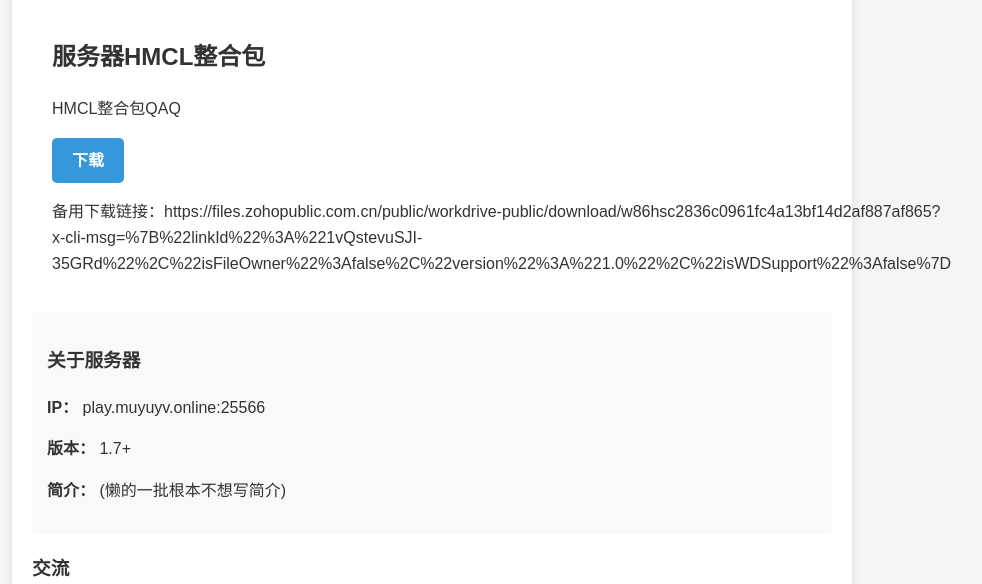
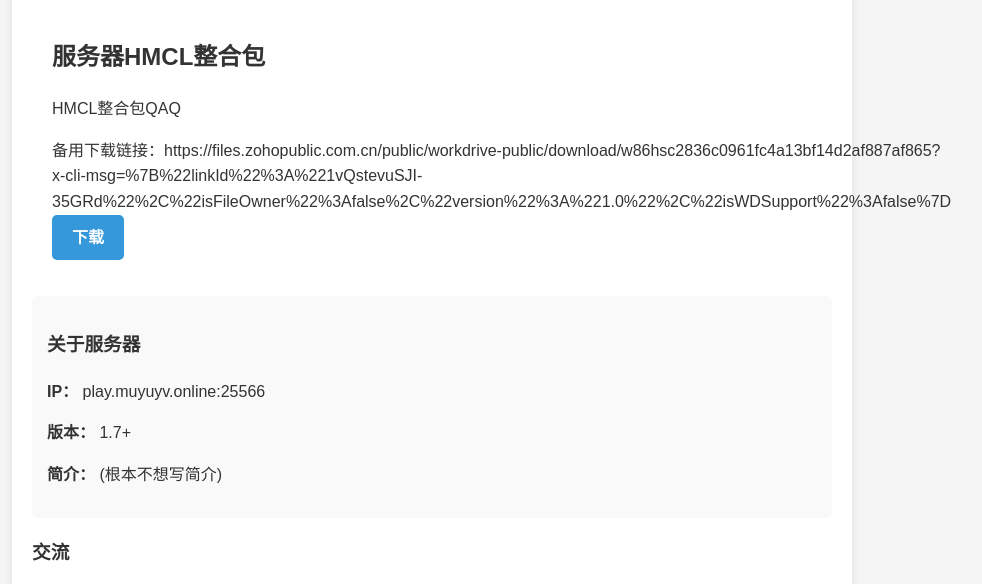
Before and after one commit to muyuyv233/muyuyvserverweb, a plain HTML site: page index.html in a window 1280 px wide. Shown: the part 138-722 px from the top of the page, without its empty margins (208-1190 px from the left). Drawn offline with Linux system fonts and the light colour scheme.

Commit message:
Update index.html

```diff
--- a/index.html
+++ b/index.html
@@ -98,8 +98,8 @@
             <div class="software-details">
                 <h2>服务器HMCL整合包</h2>
                 <p>HMCL整合包QAQ</p>
+                <p>备用下载链接：https://files.zohopublic.com.cn/public/workdrive-public/download/w86hsc2836c0961fc4a13bf14d2af887af865?x-cli-msg=%7B%22linkId%22%3A%221vQstevuSJI-35GRd%22%2C%22isFileOwner%22%3Afalse%2C%22version%22%3A%221.0%22%2C%22isWDSupport%22%3Afalse%7D
                 <a href="downloads/MuyuyvServeHMCL-Launcher.zip" class="download-btn" download="MuyuyvServeHMCL-Launcher.zip">下载</a>
-                <p>备用下载链接：https://files.zohopublic.com.cn/public/workdrive-public/download/w86hsc2836c0961fc4a13bf14d2af887af865?x-cli-msg=%7B%22linkId%22%3A%221vQstevuSJI-35GRd%22%2C%22isFileOwner%22%3Afalse%2C%22version%22%3A%221.0%22%2C%22isWDSupport%22%3Afalse%7D
             </div>
         </div>
 
@@ -107,7 +107,7 @@
             <h3>关于服务器</h3>
             <p><strong>IP：</strong> play.muyuyv.online:25566</p>
             <p><strong>版本：</strong> 1.7+</p>
-            <p><strong>简介：</strong> (懒的一批根本不想写简介)</p>
+            <p><strong>简介：</strong> (根本不想写简介)</p>
         </div>
 
         <div>
```
